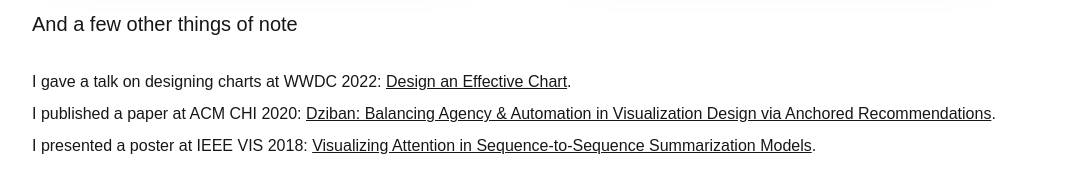
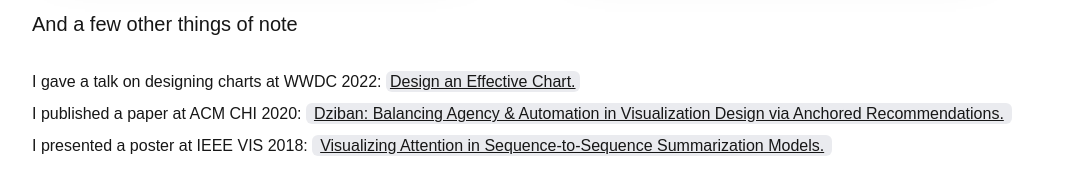
Before and after one commit to haldenl/halden.github.io, a Next.js app: page / in a window 1280 px wide. Shown: the part 1537-1731 px from the top of the page, without its empty margins (96-1183 px from the left). Built offline with nearby package versions, Linux system fonts and the light colour scheme; a web font is replaced by a local one.

Commit message:
link styling

```diff
--- a/app/components/ProjectHighlight.tsx
+++ b/app/components/ProjectHighlight.tsx
@@ -60,7 +60,7 @@ const ProjectHighlight: React.FC<ProjectHighlightProps> = ({
           >
             {img1Meta && (
               <div className="pointer-events-none mb-2 transition-all duration-200 flex flex-row justify-center md:opacity-0 md:group-hover/imgs:opacity-100">
-                <div className="md:font-semibold text-sm md:group-hover/imgs:scale-150 xl:group-hover/imgs:scale-100 text-gray-600 bg-white/40 md:bg-white/90 md:mix-blend-multiply px-1 py-0.5 rounded-md shadow-xl underline">
+                <div className="text-sm md:group-hover/imgs:scale-150 xl:group-hover/imgs:scale-100 text-gray-600 bg-white/40 md:bg-white/90 md:mix-blend-multiply px-1 py-0.5 rounded-md shadow-xl underline">
                   {img1Meta.title}
                 </div>
               </div>
@@ -76,7 +76,7 @@ const ProjectHighlight: React.FC<ProjectHighlightProps> = ({
           >
             {hasImg2Title && (
               <div className="pointer-events-none mb-2 transition-all duration-200 w-full flex flex-row justify-center md:opacity-0 md:group-hover/imgs:opacity-100">
-                <div className="md:font-semibold text-sm md:group-hover/imgs:scale-150 xl:group-hover/imgs:scale-100 bg-white/40 md:bg-white/90 text-gray-600 px-1 py-0.5 rounded-md shadow-xl md:mix-blend-multiply underline">
+                <div className="text-sm md:group-hover/imgs:scale-150 xl:group-hover/imgs:scale-100 bg-white/40 md:bg-white/90 text-gray-600 px-1 py-0.5 rounded-md shadow-xl md:mix-blend-multiply underline">
                   {img2Meta.title}
                 </div>
               </div>
--- a/app/page.tsx
+++ b/app/page.tsx
@@ -96,9 +96,9 @@ export default function Home() {
         </div>
         <div className="p-8 xl:p-0 space-y-4 xl:space-y-2">
           <h2 className="text-xl mb-8">And a few other things of note</h2>
-          <p>I gave a talk on designing charts at WWDC 2022: <a className="underline" href="https://developer.apple.com/videos/play/wwdc2022/110340">Design an Effective Chart</a>.</p>
-          <p>I published a paper at ACM CHI 2020: <a className="underline" href="https://idl.uw.edu/papers/dziban">Dziban: Balancing Agency & Automation in Visualization Design via Anchored Recommendations</a>.</p>
-          <p>I presented a poster at IEEE VIS 2018: <a className="underline" href="https://github.com/haldenl/attention-visualizer">Visualizing Attention in Sequence-to-Sequence Summarization Models</a>.</p>
+          <p>I gave a talk on designing charts at WWDC 2022: <a className="underline bg-gray-200/80 px-1 py-0.5 rounded-md" href="https://developer.apple.com/videos/play/wwdc2022/110340">Design an Effective Chart.</a></p>
+          <p>I published a paper at ACM CHI 2020: <a className="underline bg-gray-200/80 px-2 py-0.5 rounded-md" href="https://idl.uw.edu/papers/dziban">Dziban: Balancing Agency & Automation in Visualization Design via Anchored Recommendations.</a></p>
+          <p>I presented a poster at IEEE VIS 2018: <a className="underline bg-gray-200/80 px-2 py-0.5 rounded-md" href="https://github.com/haldenl/attention-visualizer">Visualizing Attention in Sequence-to-Sequence Summarization Models.</a></p>
         </div>
       </main>
       <footer></footer>
```
